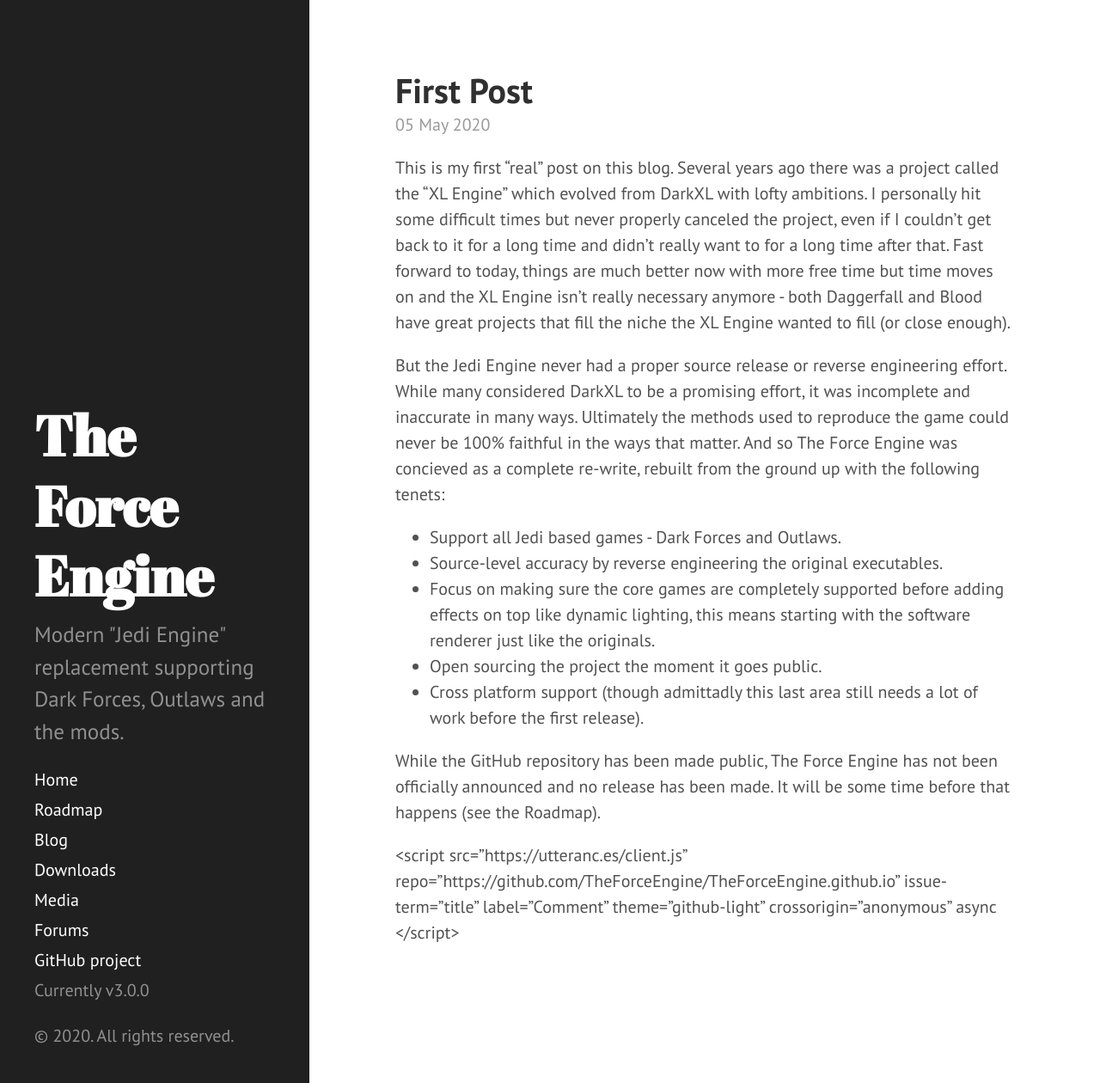
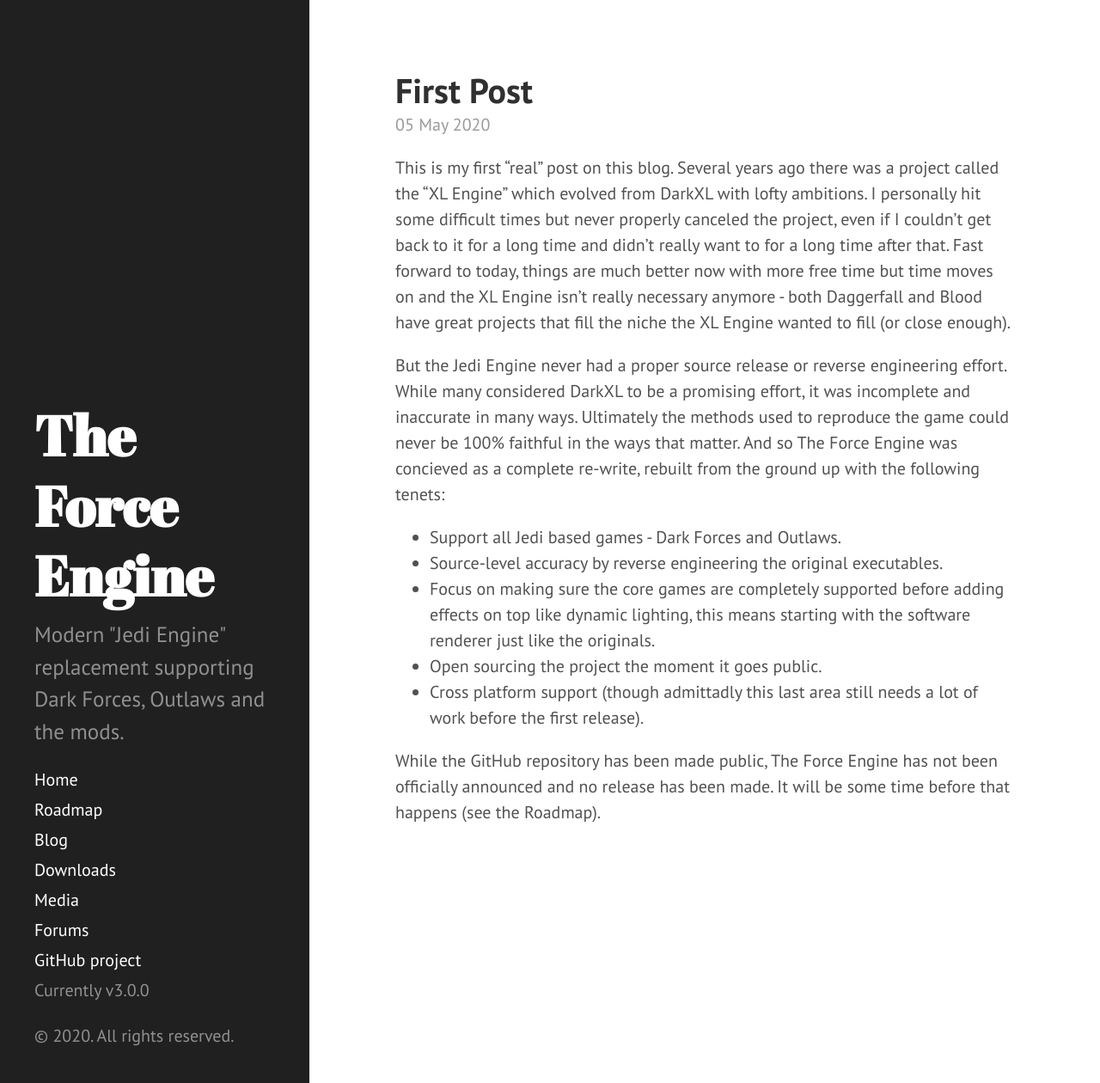
Before and after one commit to TheForceEngine/TheForceEngine.github.io, a Jekyll site: the page built from _posts/2020-05-05-firstpost.md, in a window 1280 px wide and 1260 px high. Shown: the whole window at 86% size. Built offline with Jekyll 4.4.1, drawn with Linux system fonts in a browser that asks for light colours; comment, search, counter and statistics services are not loaded.

Commit message:
Update 2020-05-05-firstpost.md

```diff
--- a/_posts/2020-05-05-firstpost.md
+++ b/_posts/2020-05-05-firstpost.md
@@ -20,5 +20,5 @@
     label="Comment"
     theme="github-light"
     crossorigin="anonymous"
-    async
+    async>
 </script>
```
